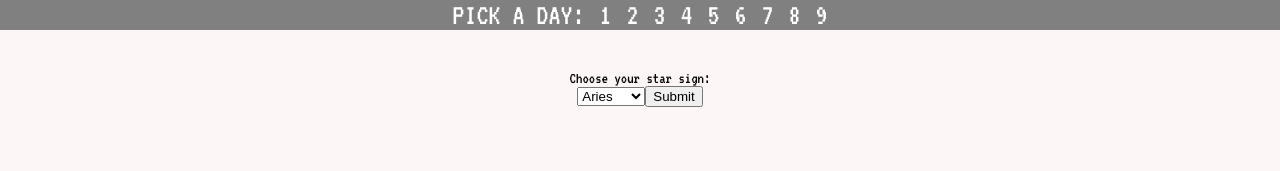
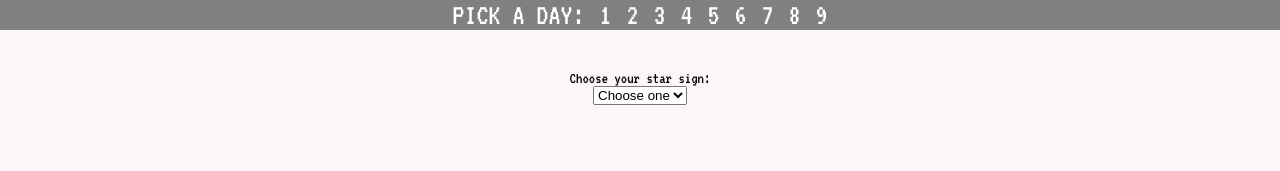
Before and after one commit to lillypiri/30apps30days, a React (Create React App) app: page / in a window 1280 px wide. Shown: the top 171 px of the page. Built offline with nearby package versions, Linux system fonts and the light colour scheme; a web font is replaced by a local one.

Commit message:
result loads on the page and not in alert

```diff
--- a/src/day9.css
+++ b/src/day9.css
@@ -2,3 +2,8 @@
     text-align: center;
     margin: 40px;
 }
+
+.result {
+    text-align: center;
+    margin: auto;
+}
--- a/src/day9.js
+++ b/src/day9.js
@@ -4,7 +4,9 @@ import './day9.css'
 class Nine extends Component {
     constructor(props) {
         super(props);
-        this.state = {value: 'Aries'};
+        this.state = {
+            value: ''
+        };
 
         this.handleChange = this.handleChange.bind(this);
         this.handleSubmit = this.handleSubmit.bind(this);
@@ -16,7 +18,6 @@ class Nine extends Component {
 
     handleSubmit(event) {
         event.preventDefault();
-        alert('Your horrorscope for ' + this.state.value + ' is: Watch out for raining ice cream!');
     }
     render() {
         return (
@@ -28,14 +29,19 @@ class Nine extends Component {
                                 Choose your star sign:
                             </div>
                             <select value={this.state.value} onChange={this.handleChange}>
+                                <option value="">Choose one</option>
                                 <option value="Pisces">Pisces</option>
                                 <option value="Aries">Aries</option>
                                 <option value="Scorpio">Scorpio</option>
                                 <option value="Gemini">Gemini</option>
                             </select>
-                            <input type="submit" value="Submit" />
                         </label>
                     </form>
+                </div>
+                <div className="result">
+                    {this.state.value !== '' &&
+                        'Your horrorscope for ' + this.state.value + ' is: Watch out for raining ice cream!'
+                    }
                 </div>
                 <div className="footer">
                     Fork this on my github <a href="https://github.com/lillypiri/30apps30days">@lillypiri</a>.
```
